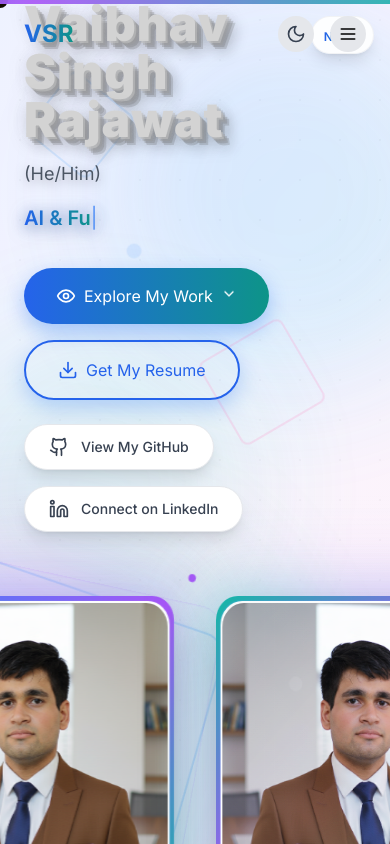
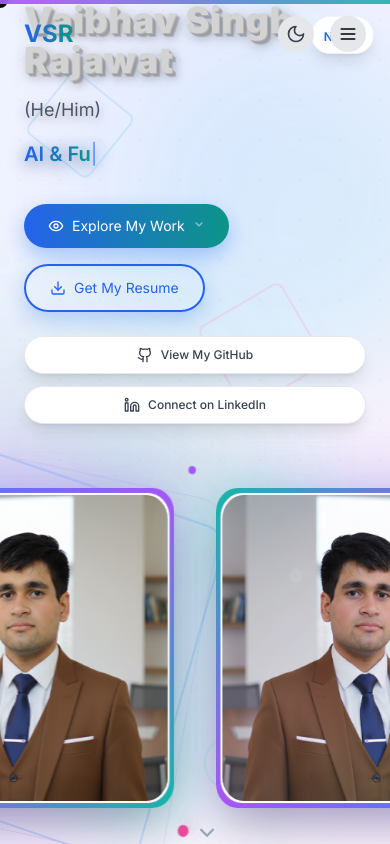
Before and after one commit to Vaibhav14102006/portfilo, a React (Vite) app: page / in a window 390 px wide. Shown: the top 844 px of the page. Built offline with nearby package versions, Linux system fonts and the light colour scheme.

Commit message:
Optimize for mobile: responsive layouts, disable heavy 3D effects on mobile, improve touch interactions, optimize viewport and scrolling

```diff
--- a/index.html
+++ b/index.html
@@ -4,12 +4,35 @@
     <meta charset="UTF-8" />
     <link rel="icon" type="image/png" href="/vaibhav fix.png" />
     <link rel="apple-touch-icon" href="/vaibhav fix.png" />
-    <meta name="viewport" content="width=device-width, initial-scale=1.0" />
+    <meta name="viewport" content="width=device-width, initial-scale=1.0, maximum-scale=5.0, user-scalable=yes" />
+    <meta name="mobile-web-app-capable" content="yes" />
+    <meta name="apple-mobile-web-app-capable" content="yes" />
+    <meta name="apple-mobile-web-app-status-bar-style" content="black-translucent" />
     <title>Vaibhav</title>
     <style>
       /* Make favicon circular in supporting browsers */
       link[rel="icon"] {
         border-radius: 50%;
+      }
+
+      /* Optimize for mobile performance */
+      * {
+        -webkit-tap-highlight-color: rgba(59, 130, 246, 0.3);
+        -webkit-touch-callout: none;
+      }
+
+      /* Smooth scrolling for mobile */
+      html {
+        -webkit-overflow-scrolling: touch;
+        scroll-behavior: smooth;
+      }
+
+      /* Prevent text size adjustment on orientation change */
+      body {
+        -webkit-text-size-adjust: 100%;
+        -moz-text-size-adjust: 100%;
+        -ms-text-size-adjust: 100%;
+        text-size-adjust: 100%;
       }
     </style>
   </head>
--- a/src/components/Hero.tsx
+++ b/src/components/Hero.tsx
@@ -35,6 +35,24 @@ const Hero: React.FC = () => {
       .animate-spin-bounce {
         animation: spinBounce 0.6s ease-in-out forwards;
       }
+
+      /* Reduce animations on mobile for better performance */
+      @media (max-width: 768px) {
+        @keyframes spinBounce {
+          0% {
+            transform: rotate(0deg) scale(1);
+          }
+          50% {
+            transform: rotate(180deg) scale(1.1);
+          }
+          100% {
+            transform: rotate(360deg) scale(1);
+          }
+        }
+        .animate-spin-bounce {
+          animation: spinBounce 0.4s ease-in-out forwards;
+        }
+      }
     `;
     document.head.appendChild(style);
     return () => document.head.removeChild(style);
@@ -58,10 +76,10 @@ const Hero: React.FC = () => {
     return () => window.removeEventListener('mousemove', handleMouseMove);
   }, []);
 
-  // Enhanced parallax style with tap effect
+  // Enhanced parallax style with tap effect - Reduced for mobile
   const parallaxStyle = {
-    transform: `translate(${mousePosition.x * 0.003}px, ${mousePosition.y * 0.003}px) scale(${isTapped ? 1.05 : 1})`,
-    transition: 'transform 0.3s ease-out'
+    transform: `translate(${mousePosition.x * 0.002}px, ${mousePosition.y * 0.002}px) scale(${isTapped ? 1.03 : 1})`,
+    transition: 'transform 0.3s ease-out',
   };
 
   return (
@@ -452,16 +470,16 @@ const Hero: React.FC = () => {
           <div className="text-left space-y-6 order-1 lg:order-2">
             {/* Name and Title with text animations */}
             <div className="space-y-4">
-            <h1 className="text-5xl md:text-7xl font-black animate-fade-up" style={{
+            <h1 className="text-4xl sm:text-5xl md:text-6xl lg:text-7xl font-black animate-fade-up" style={{
               color: '#b0b0b0',
               letterSpacing: '0.02em',
               textShadow: `
-                2px 2px 0 rgba(160, 160, 160, 0.6),
-                4px 4px 0 rgba(130, 130, 130, 0.4),
-                6px 6px 0 rgba(100, 100, 100, 0.3),
-                8px 8px 0 rgba(70, 70, 70, 0.2),
-                10px 10px 15px rgba(0, 0, 0, 0.2),
-                0 0 20px rgba(120, 120, 120, 0.15)
+                1px 1px 0 rgba(160, 160, 160, 0.6),
+                2px 2px 0 rgba(130, 130, 130, 0.4),
+                3px 3px 0 rgba(100, 100, 100, 0.3),
+                4px 4px 0 rgba(70, 70, 70, 0.2),
+                5px 5px 10px rgba(0, 0, 0, 0.2),
+                0 0 15px rgba(120, 120, 120, 0.15)
               `,
               transform: 'perspective(800px) rotateX(3deg)',
               filter: 'drop-shadow(0 4px 8px rgba(80, 80, 80, 0.1)) brightness(1.2)'
@@ -486,30 +504,34 @@ const Hero: React.FC = () => {
             <MagneticButton className="group">
               <a
                 href="#projects"
-                className="px-8 py-4 bg-gradient-to-r from-blue-600 to-teal-600 text-white rounded-full hover:from-blue-700 hover:to-teal-700 transform transition-all duration-300 shadow-[0_8px_20px_rgba(59,130,246,0.4)] hover:shadow-[0_12px_30px_rgba(59,130,246,0.6)] flex items-center gap-2"
+                className="w-full sm:w-auto px-6 sm:px-8 py-3 sm:py-4 bg-gradient-to-r from-blue-600 to-teal-600 text-white rounded-full hover:from-blue-700 hover:to-teal-700 transform transition-all duration-300 shadow-[0_8px_20px_rgba(59,130,246,0.4)] hover:shadow-[0_12px_30px_rgba(59,130,246,0.6)] flex items-center justify-center gap-2 text-sm sm:text-base"
                 onMouseEnter={() => setProjectsHover(true)}
                 onMouseLeave={() => setProjectsHover(false)}
+                onTouchStart={() => setProjectsHover(true)}
+                onTouchEnd={() => setProjectsHover(false)}
               >
                 <Eye
-                  className={`w-5 h-5 ${projectsHover ? 'animate-spin-bounce' : ''}`}
+                  className={`w-4 h-4 sm:w-5 sm:h-5 ${projectsHover ? 'animate-spin-bounce' : ''}`}
                   key={projectsHover ? 'hover' : 'normal'}
                 />
                 Explore My Work
-                <ChevronDown className="w-4 h-4 animate-bounce" />
+                <ChevronDown className="w-3 h-3 sm:w-4 sm:h-4 animate-bounce" />
               </a>
             </MagneticButton>
             <MagneticButton className="group">
               <a
                 href="/Vaibhav-Resume.pdf"
                 download="Vaibhav-Resume.pdf"
-                className="relative px-8 py-4 border-2 border-blue-600 text-blue-600 dark:text-blue-400 rounded-full hover:bg-blue-600 hover:text-white transform transition-all duration-300 shadow-[0_8px_20px_rgba(59,130,246,0.3)] hover:shadow-[0_12px_30px_rgba(59,130,246,0.5)] flex items-center gap-2 overflow-hidden"
+                className="relative w-full sm:w-auto px-6 sm:px-8 py-3 sm:py-4 border-2 border-blue-600 text-blue-600 dark:text-blue-400 rounded-full hover:bg-blue-600 hover:text-white transform transition-all duration-300 shadow-[0_8px_20px_rgba(59,130,246,0.3)] hover:shadow-[0_12px_30px_rgba(59,130,246,0.5)] flex items-center justify-center gap-2 overflow-hidden text-sm sm:text-base"
                 onMouseEnter={() => setResumeHover(true)}
                 onMouseLeave={() => setResumeHover(false)}
+                onTouchStart={() => setResumeHover(true)}
+                onTouchEnd={() => setResumeHover(false)}
               >
                 {/* Gradient border glow effect */}
                 <span className="absolute inset-0 w-full h-full bg-gradient-to-r from-blue-600 via-purple-500 to-teal-500 opacity-0 group-hover:opacity-20 transition-opacity duration-300"></span>
                 <Download
-                  className={`w-5 h-5 relative z-10 ${resumeHover ? 'animate-spin-bounce' : ''}`}
+                  className={`w-4 h-4 sm:w-5 sm:h-5 relative z-10 ${resumeHover ? 'animate-spin-bounce' : ''}`}
                   key={resumeHover ? 'hover' : 'normal'}
                 />
                 <span className="relative z-10">Get My Resume</span>
@@ -518,20 +540,22 @@ const Hero: React.FC = () => {
           </div>
 
           {/* Social Links */}
-          <div className="flex flex-col sm:flex-row gap-4 items-start sm:items-center animate-fade-up-delay-3 mt-6">
+          <div className="flex flex-col sm:flex-row gap-3 sm:gap-4 items-stretch sm:items-center animate-fade-up-delay-3 mt-6">
             <a
               href="https://github.com/Vaibhav14102006"
               target="_blank"
               rel="noopener noreferrer"
-              className="group flex items-center gap-3 px-6 py-3 bg-white dark:bg-gray-800 rounded-full shadow-lg hover:shadow-xl transition-all duration-300 hover:scale-105 border border-gray-200 dark:border-gray-700"
+              className="group flex items-center justify-center sm:justify-start gap-2 sm:gap-3 px-5 sm:px-6 py-2.5 sm:py-3 bg-white dark:bg-gray-800 rounded-full shadow-lg hover:shadow-xl transition-all duration-300 hover:scale-105 border border-gray-200 dark:border-gray-700"
               onMouseEnter={() => setGithubHover(true)}
               onMouseLeave={() => setGithubHover(false)}
+              onTouchStart={() => setGithubHover(true)}
+              onTouchEnd={() => setGithubHover(false)}
             >
               <Github
-                className={`w-5 h-5 text-gray-700 dark:text-gray-300 group-hover:text-blue-600 dark:group-hover:text-blue-400 transition-colors duration-300 ${githubHover ? 'animate-spin-bounce' : ''}`}
+                className={`w-4 h-4 sm:w-5 sm:h-5 text-gray-700 dark:text-gray-300 group-hover:text-blue-600 dark:group-hover:text-blue-400 transition-colors duration-300 ${githubHover ? 'animate-spin-bounce' : ''}`}
                 key={githubHover ? 'hover' : 'normal'}
               />
-              <span className="text-sm font-medium text-gray-700 dark:text-gray-300 group-hover:text-blue-600 dark:group-hover:text-blue-400 transition-colors duration-300">
+              <span className="text-xs sm:text-sm font-medium text-gray-700 dark:text-gray-300 group-hover:text-blue-600 dark:group-hover:text-blue-400 transition-colors duration-300">
                 View My GitHub
               </span>
             </a>
@@ -539,15 +563,17 @@ const Hero: React.FC = () => {
               href="https://www.linkedin.com/in/vaibhav-singh-rajawat-90766228a/"
               target="_blank"
               rel="noopener noreferrer"
-              className="group flex items-center gap-3 px-6 py-3 bg-white dark:bg-gray-800 rounded-full shadow-lg hover:shadow-xl transition-all duration-300 hover:scale-105 border border-gray-200 dark:border-gray-700"
+              className="group flex items-center justify-center sm:justify-start gap-2 sm:gap-3 px-5 sm:px-6 py-2.5 sm:py-3 bg-white dark:bg-gray-800 rounded-full shadow-lg hover:shadow-xl transition-all duration-300 hover:scale-105 border border-gray-200 dark:border-gray-700"
               onMouseEnter={() => setLinkedinHover(true)}
               onMouseLeave={() => setLinkedinHover(false)}
+              onTouchStart={() => setLinkedinHover(true)}
+              onTouchEnd={() => setLinkedinHover(false)}
             >
               <Linkedin
-                className={`w-5 h-5 text-gray-700 dark:text-gray-300 group-hover:text-blue-600 dark:group-hover:text-blue-400 transition-colors duration-300 ${linkedinHover ? 'animate-spin-bounce' : ''}`}
+                className={`w-4 h-4 sm:w-5 sm:h-5 text-gray-700 dark:text-gray-300 group-hover:text-blue-600 dark:group-hover:text-blue-400 transition-colors duration-300 ${linkedinHover ? 'animate-spin-bounce' : ''}`}
                 key={linkedinHover ? 'hover' : 'normal'}
               />
-              <span className="text-sm font-medium text-gray-700 dark:text-gray-300 group-hover:text-blue-600 dark:group-hover:text-blue-400 transition-colors duration-300">
+              <span className="text-xs sm:text-sm font-medium text-gray-700 dark:text-gray-300 group-hover:text-blue-600 dark:group-hover:text-blue-400 transition-colors duration-300">
                 Connect on LinkedIn
               </span>
             </a>
--- a/src/index.css
+++ b/src/index.css
@@ -8,13 +8,34 @@
   cursor: none;
 }
 
+/* Show default cursor on mobile/touch devices */
+@media (hover: none) and (pointer: coarse) {
+  * {
+    cursor: auto !important;
+  }
+}
+
 body {
   font-family: 'Inter', sans-serif;
   scroll-behavior: smooth;
+  /* Improve mobile scrolling */
+  -webkit-overflow-scrolling: touch;
+  overscroll-behavior-y: none;
 }
 
 html {
   scroll-behavior: smooth;
+}
+
+/* Reduce motion for users who prefer it */
+@media (prefers-reduced-motion: reduce) {
+  *,
+  *::before,
+  *::after {
+    animation-duration: 0.01ms !important;
+    animation-iteration-count: 1 !important;
+    transition-duration: 0.01ms !important;
+  }
 }
 
 /* Custom Animations */
```
Also changed, not shown: src/components/About.tsx (+4 -4 lines), src/components/Contact.tsx (+12 -12 lines), src/components/Education.tsx (+11 -1 lines), src/components/Projects.tsx (+16 -1 lines).
